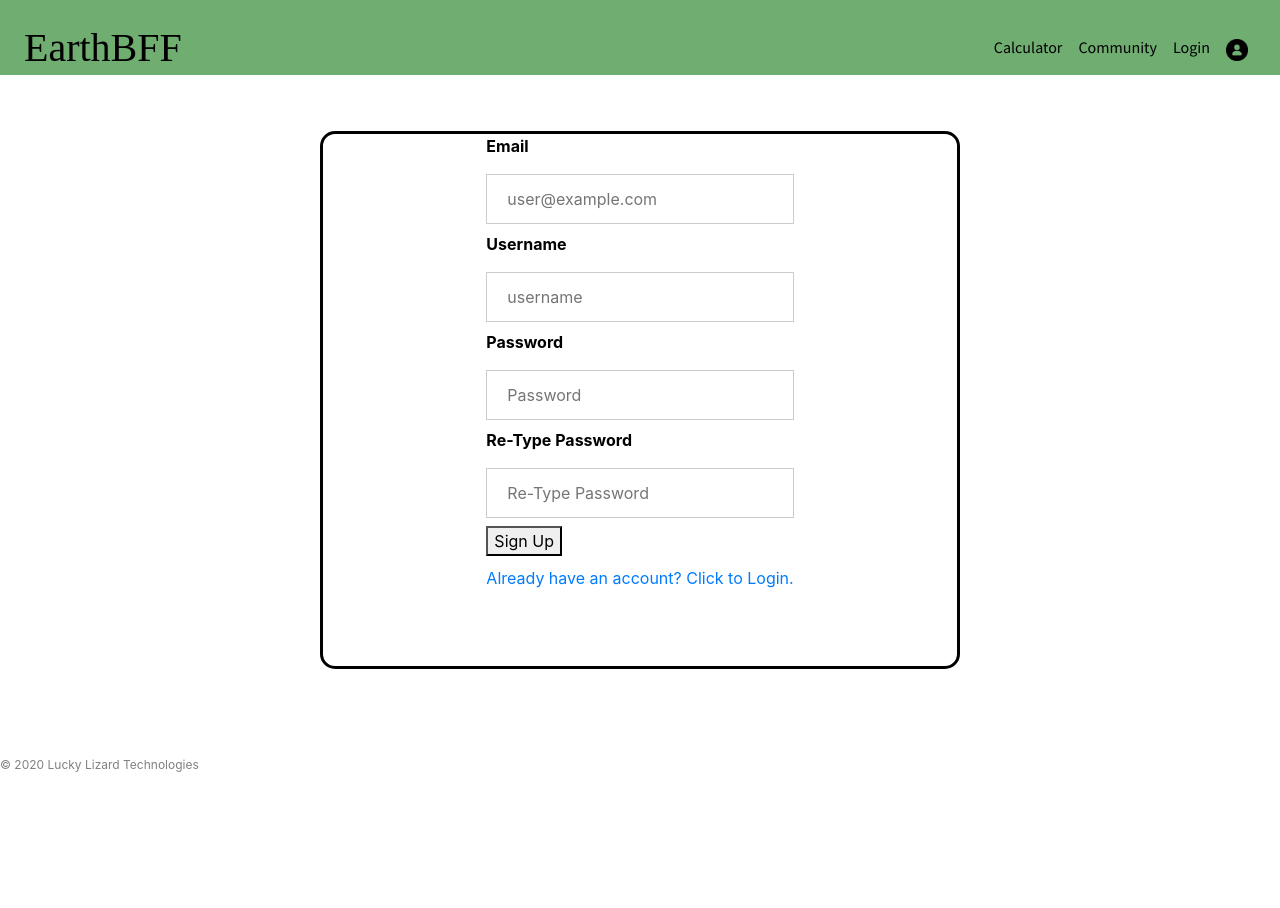
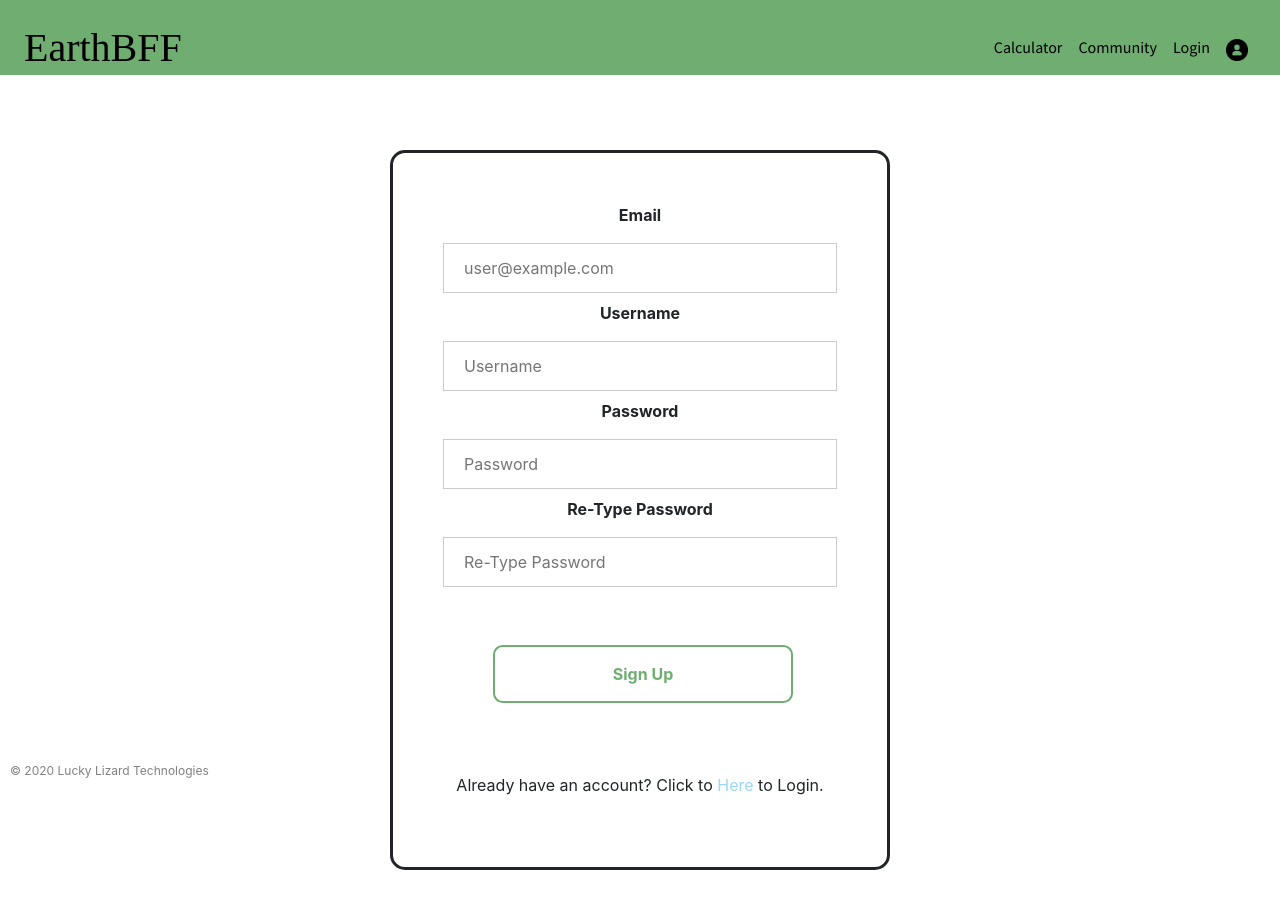
Before and after one commit to lizroper0/fe-earthbff, a React (Create React App) app: page /signup in a window 1280 px wide. Shown: the top 908 px of the page. Before the commit the page ends 800 px from the top, so only its background shows below. Built offline with nearby package versions, Linux system fonts and the light colour scheme; a web font is replaced by a local one.

Commit message:
styling updates on signup/login

```diff
--- a/src/App.js
+++ b/src/App.js
@@ -9,6 +9,7 @@ import Calculator from './Components/Calculator/Calculator';
 import Login from './Components/Login/Login';
 import Signup from './Components/Signup/Signup';
 import Resources from './Components/Resources/Resources';
+import Community from './Components/Community/Community'
 
 function App() {
 	const [carbonFootprint, setCarbonFootprint] = useState(0);
@@ -61,6 +62,7 @@ function App() {
 					)}
 				/>
 				<Route exact path='/resources' render={() => <Resources />} />
+				<Route exact path='/community' render={() => <Community />} />
 			</main>
 			<footer>
 				<p>&copy; 2020 Lucky Lizard Technologies</p>
--- a/src/Components/Calculator/Calculator.js
+++ b/src/Components/Calculator/Calculator.js
@@ -2,179 +2,6 @@ import React, { useState, useEffect } from 'react';
 import NumberFormat from 'react-number-format';
 import './calculator.scss';
 import axios from 'axios';
-
-// const quiz = [
-// 	{
-// 		label: 'Approximately how many miles do you drive per week?',
-// 		description:
-// 			'The average mileage per vehicle in the US is 219 miles/week. When answering this question, consider how much you use your car.  Do you use your car to commute to work, go shopping, run errands? Or do you walk, bike or take advantage of public transportation?',
-// 		responses: [
-// 			{
-// 				label: 'Below Average',
-// 				carbon_output: 5242,
-// 			},
-// 			{
-// 				label: 'Average',
-// 				carbon_output: 10484,
-// 			},
-// 			{
-// 				label: 'Above Average',
-// 				carbon_output: 15726,
-// 			},
-// 		],
-// 	},
-
-// 	{
-// 		label: 'How much natural gas do you consume per month?',
-// 		description:
-// 			'Natural gas is used in many things in the home like heating homes and water, to fuel cooking appliances and to dry clothes.  When answering this question, think about things like how long your showers usually last or whether you live in a place that has cold winters.',
-// 		responses: [
-// 			{
-// 				label: 'Below Average',
-// 				carbon_output: 1536,
-// 			},
-// 			{
-// 				label: 'Average',
-// 				carbon_output: 3071,
-// 			},
-// 			{
-// 				label: 'Above Average',
-// 				carbon_output: 4607,
-// 			},
-// 		],
-// 	},
-// 	{
-// 		label: 'How much electricity do you consume per month?',
-// 		description:
-// 			'For a benchmark, the person spends about $45 a month on electricity.  Consider the cost of your monthly bill and what your personal share is if you live with other people.',
-// 		responses: [
-// 			{
-// 				label: 'Below Average',
-// 				carbon_output: 2728,
-// 			},
-// 			{
-// 				label: 'Average',
-// 				carbon_output: 5455,
-// 			},
-// 			{
-// 				label: 'Above Average',
-// 				carbon_output: 8183,
-// 			},
-// 		],
-// 	},
-// 	{
-// 		label: 'How much waste do you generate per month?',
-// 		description:
-// 			'A few things to consider here. Are you taking any action to reduce waste like compost? Hoe much  of your food goes to waste each time you go grocery shopping?  Do you buy things that come with lots of packaging?',
-
-// 		responses: [
-// 			{
-// 				label: 'Below Average',
-// 				carbon_output: 346,
-// 			},
-// 			{
-// 				label: 'Average',
-// 				carbon_output: 692,
-// 			},
-// 			{
-// 				id: 12,
-// 				question: 4,
-// 				label: 'Above Average',
-// 				carbon_output: 1038,
-// 			},
-// 		],
-// 	},
-// 	{
-// 		label: 'Do you recycle aluminum and steel cans?',
-// 		description: 'Think soda cans and cans of food like beans.',
-
-// 		responses: [
-// 			{
-// 				label: 'Yes',
-// 				carbon_output: -89,
-// 			},
-// 			{
-// 				question: 5,
-// 				label: 'No',
-// 				carbon_output: 0,
-// 			},
-// 		],
-// 	},
-// 	{
-// 		label: 'Do you recycle plastic?',
-// 		description:
-// 			"Seems like everything's wrapped in plastic today, doesn't it?",
-
-// 		responses: [
-// 			{
-// 				label: 'Yes',
-// 				carbon_output: -36,
-// 			},
-// 			{
-// 				label: 'No',
-// 				carbon_output: 0,
-// 			},
-// 		],
-// 	},
-// 	{
-// 		label: 'Do you recycle glass?',
-// 		description:
-// 			'Kombucha bottles, wine bottles, even jelly jars! Make sure to clean them out before recycling.',
-// 		responses: [
-// 			{
-// 				label: 'Yes',
-// 				carbon_output: -25,
-// 			},
-// 			{
-// 				label: 'No',
-// 				carbon_output: 0,
-// 			},
-// 		],
-// 	},
-// 	{
-// 		label: 'Do you recycle newspaper and magazines?',
-// 		description:
-// 			"If you are in the younger generations, maybe you don't even get this things delivered to your house.",
-// 		responses: [
-// 			{
-// 				label: 'Yes',
-// 				carbon_output: -141,
-// 			},
-// 			{
-// 				label: 'No',
-// 				carbon_output: 0,
-// 			},
-// 		],
-// 	},
-// 	{
-// 		label:
-// 			'What most closely describes your diet in relation to consumption of animal products?',
-// 		description:
-// 			'Do you prefer your big juicy burger of the beef variety or something like the Impossible Burger?',
-// 		responses: [
-// 			{
-// 				label: 'Meat Lover',
-// 				carbon_output: 7275,
-// 			},
-// 			{
-// 				label: 'Average Meat Eater',
-// 				carbon_output: 5512,
-// 			},
-// 			{
-// 				label: 'No Beef',
-// 				carbon_output: 4189,
-// 			},
-// 			{
-// 				label: 'Vegetarian',
-// 				carbon_output: 3748,
-// 			},
-// 			{
-// 				label: 'Vegan',
-// 				carbon_output: 3307,
-// 			},
-// 		],
-// 	},
-// ];
 
 const calculatorUrl = 'http://localhost:8000/questions/';
 
@@ -186,8 +13,8 @@ const Calculator = ({ carbonFootprint, setCarbonFootprint, loggedIn }) => {
 	const [showResults, setShowResults] = useState(false);
 
 	const userCarbonOuput = {
-		"carbon_output": carbonFootprint,
-		"owner": parseInt(localStorage.getItem("id"))
+		carbon_output: carbonFootprint,
+		owner: parseInt(localStorage.getItem('id')),
 	};
 
 	useEffect(() => {
@@ -199,7 +26,6 @@ const Calculator = ({ carbonFootprint, setCarbonFootprint, loggedIn }) => {
 			.catch((err) => {
 				console.error(err);
 			});
-
 	}, []);
 
 	if (!calculator) {
@@ -212,14 +38,8 @@ const Calculator = ({ carbonFootprint, setCarbonFootprint, loggedIn }) => {
 		setCarbonFootprint(0);
 	};
 
-
-
 	const handleSaveScore = (event) => {
-
-
-			console.log(carbonFootprint)
 		event.preventDefault();
-
 		axios({
 			method: 'POST',
 			url: 'http://localhost:8000/results/',
@@ -230,10 +50,10 @@ const Calculator = ({ carbonFootprint, setCarbonFootprint, loggedIn }) => {
 		});
 	};
 
-
 	const handleStartOver = () => {
 		setShowStart(false);
 		setShowQuestions(true);
+		setShowResults(false);
 		setCarbonFootprint(0);
 	};
 
--- /dev/null
+++ b/src/Components/Community/Community.js
@@ -0,0 +1,12 @@
+import React from 'react';
+import './community.scss'
+
+const Community = () => {
+    return (
+        <div className='community-container'>
+            UNDER CONSTRUCTION
+        </div>
+    );
+};
+
+export default Community;
--- /dev/null
+++ b/src/Components/Community/community.scss
@@ -0,0 +1,3 @@
+.community-container {
+    margin: 100px 0 0 0;
+}
--- a/src/Components/Home/Home.js
+++ b/src/Components/Home/Home.js
@@ -18,7 +18,7 @@ const Home = () => {
 					<a href='#learn'>
 						<button className='home-button'>Learn More</button>
 					</a>
-					<Link to='/login'>
+					<Link to='/community'>
 						<button className='home-button'>Join Our Community</button>
 					</Link>
 				</div>
@@ -26,20 +26,19 @@ const Home = () => {
 			<div className='section-container'>
 				<div>
 					<div>
-						<h2 id='learn'>What is EarthBFF?</h2>
+						<h3 id='learn'>What is EarthBFF?</h3>
 						<h5>
-							EarthBFF is a placefor learning and community based around the
+							EarthBFF is a place for learning and community based around the
 							idea of treating the Earth like your best friend. The two main
 							fixtures of our space is the carbon footprint calculator and the
 							community bulletin board. Our mission at EarthBFF is to provide
 							education about how our everday actions translate into carbon
 							emmissions, and provide simple actionable steps and a caring
-							community to help you become a better friend to the Earth by
-							reducing these carbon emissions.
+							community to help you become a better friend to the Earth.
 						</h5>
 					</div>
 					<div>
-						<h2>What is a carbon footprint and why should I care about it?</h2>
+						<h3>What is a carbon footprint and why should I care about it?</h3>
 						<h5>
 							Excellent question, I am so glad you asked! A person's carbon
 							footprint is the amount of carbon dioxide and other carbon
@@ -51,30 +50,30 @@ const Home = () => {
 					</div>
 
 					<div>
-						<h2>How is my carbon footprint related to climate change?</h2>
+						<h3>How is my carbon footprint related to climate change?</h3>
 						<h5>
 							Simply put, global climate change is an alteration in the Earth's
 							average temperature and rainfall. This doesn't sound so scary, but
 							climate change is causing the Earth to warm up resulting in
 							melting glaciers, rising sea levels, and changes in severity and
 							frequency of natural disasters. Climate change is caused by all of
-							the carbon emissions and greenhouse gases that are largely created
-							by humans activities.
+							the carbon emissions and greenhouse gases made mostly
+							by human activity.
 						</h5>
 					</div>
 					<div>
-						<h2>Explain Green House Gases (GHG's) Please!</h2>
+						<h3>Explain Green House Gases (GHG's) Please!</h3>
 						<h5>
 							GHG's are are gases such as carbon dioxide, methane, nitrous
 							oxide, and flourinated gases that trap heat in the atmosphere,
 							ultimately causing the earth to warm up. An earth that is too warm
 							can have many negative consquences. These gases are largely
 							created from the production of and burning of fossil fuels like
-							coal, natural gas, oil.
+							coal, natural gas, and oil.
 						</h5>
 					</div>
 					<div>
-						<h2>How can I be a better friend to the Earth?</h2>
+						<h3>How can I be a better friend to the Earth?</h3>
 
 						<ul>
 							<li>
--- a/src/Components/Home/home.scss
+++ b/src/Components/Home/home.scss
@@ -91,7 +91,7 @@ $blue: #9cd7f3;
 
 }
 
-.section-container h2 {
+.section-container h3 {
 	max-width: 1200px;
 	font-family: 'Chelsea Market', cursive;
 	margin-top: 35px;
--- a/src/Components/Login/Login.js
+++ b/src/Components/Login/Login.js
@@ -24,7 +24,6 @@ const Login = ({ loggedIn, setLoggedIn }) => {
 		});
 	};
 
-
 	const getPrimaryKey = () => {
 		const username = { username: localStorage.getItem('username') };
 		axios({
@@ -44,10 +43,9 @@ const Login = ({ loggedIn, setLoggedIn }) => {
 	};
 
 	if (loggedIn) {
-		getPrimaryKey()
+		getPrimaryKey();
 		return <Redirect to='/calculator' />;
 	}
-
 
 	return (
 		<div className='login-page'>
@@ -73,11 +71,16 @@ const Login = ({ loggedIn, setLoggedIn }) => {
 							onChange={handleChange}
 							placeholder='Password'></input>
 
-						<button type='submit'>Log In</button>
+						<button className='login-button' type='submit'>
+							Log In
+						</button>
 					</form>
-					<Link to={'/signup'}>
-						<p> New to EarthBFF? Sign Up Here.</p>
-					</Link>
+
+					<p>
+						{' '}
+						New to EarthBFF? Sign Up {' '}
+						<Link to='/signup'>Here.</Link>
+					</p>
 				</div>
 			</div>
 		</div>
--- a/src/Components/Login/login.scss
+++ b/src/Components/Login/login.scss
@@ -3,42 +3,64 @@ $green: #6fad71;
 $blue: #9cd7f3;
 
 .login-page {
-	width: 100vw;
-	height: 100vh;
-	display: grid;
-	grid-template-columns: 1fr 2fr 1fr;
-	grid-template-rows: 1fr 2fr 1fr;
+	margin: 150px auto;
 }
 
 .login-container {
-	grid-column: 2;
-	grid-row: 2;
-	display: grid;
 	border-color: black;
 	border: solid;
 	border-radius: 15px;
-	background-color: white;
+	margin:auto;
+	max-width: 500px;
+	text-align: center;
 }
+
 
 .form-container {
 	margin: auto;
-	padding-bottom: 50px;
+	padding: 50px;
 }
 
-.button {
-	color: #004225;
+.login-button {
+	box-sizing: border-box;
+	width: 300px;
+	appearance: none;
+	background-color: transparent;
+	border: 2px solid $green;
+	border-radius: 0.6em;
+	color: $green;
+	cursor: pointer;
+	font-size: 1rem;
+	line-height: 1;
+	margin:  50px;
+	padding: 1.2em 2.8em;
+	text-decoration: none;
+	text-align: center;
+	font-weight: 700;
+	transition: box-shadow 300ms ease-in-out, color 300ms ease-in-out;
+
+	&:hover {
+		box-shadow: 0 0 40px 40px $green inset;
+		color: #fff;
+		outline: 0;
+	}
 }
 
 p {
-	padding: 10px 0 10px 0;
+	padding: 0 0 10px 0;
+	margin: 10px;
 }
 
 p a:link,
 a:visited {
 	text-decoration: none;
 }
+
 p a:hover,
 a:visited:hover {
-	color: blue;
 	text-decoration: underline;
 }
+
+label {
+	text-align: left;
+}
--- a/src/Components/Nav/Nav.js
+++ b/src/Components/Nav/Nav.js
@@ -14,7 +14,7 @@ const Nav = ({ loggedIn, handleLogout }) => {
 				<Link to='/community'>Community</Link>
 
 				{!loggedIn && <Link to='/login'>Login</Link>}
-				{loggedIn && <button onClick={handleLogout}>Logout</button>}
+				{loggedIn && <button className='nav-button' onClick={handleLogout}>Logout</button>}
 				<Link to='/profile'>
 					<img className='profile-img' src={ProfileLogo} alt='EarthBFFLogo' />
 				</Link>
--- a/src/Components/Nav/nav.scss
+++ b/src/Components/Nav/nav.scss
@@ -22,15 +22,26 @@ $blue: #9cd7f3;
 	padding: 0.5rem 1rem 0rem 0rem;
 	transition: all 300ms ease;
 	font-family: 'Source Sans Pro', sans-serif;
+
+
 }
 
-.navbar nav a:hover {
+.navbar a:hover {
+	color: $blue ;
+	// text-decoration: none;
+}
+.nav-button {
+	background: none;
+	border: none;
+	color: black;
+	padding: 0.5rem 1rem 0rem 0rem;
+	text-decoration: none;
+	font-family: 'Source Sans Pro', sans-serif;
 
-	text-decoration: underline;
-}
-
-.navbar h1 a:hover {
-	text-decoration: none;
+	&:hover {
+		color: $blue;
+		outline: 0;
+	}
 }
 
 .navbar h1 {
@@ -38,10 +49,16 @@ $blue: #9cd7f3;
 	padding: 0.5rem;
 	color: black;
 	font-family: 'Chelsea Market', cursive;
+
+	&:hover {
+		color: $blue;
+		text-decoration: none;
+	}
 }
 
 a {
 	text-decoration: none;
+	color: $blue;
 }
 
 .profile-img {
--- a/src/Components/Signup/Signup.js
+++ b/src/Components/Signup/Signup.js
@@ -51,7 +51,7 @@ const Signup = () => {
 							name='username'
 							value={newUser.username}
 							onChange={handleChange}
-							placeholder='username'></input>
+							placeholder='Username'></input>
 						<label htmlFor='password'>
 							<b>Password</b>
 						</label>
@@ -71,11 +71,14 @@ const Signup = () => {
 							onChange={handleChange}
 							placeholder='Re-Type Password'></input>
 
-						<button type='submit'>Sign Up</button>
+						<button className='signup-button' type='submit'>Sign Up</button>
 					</form>
-					<Link to={'/login'}>
-						<p> Already have an account? Click to Login.</p>
-					</Link>
+
+					<p>
+						{' '}
+						Already have an account? Click to <Link to='/login'>Here </Link>
+						to Login.
+					</p>
 				</div>
 			</div>
 		</div>
--- a/src/Components/Signup/signup.scss
+++ b/src/Components/Signup/signup.scss
@@ -3,12 +3,7 @@ $green: #6fad71;
 $blue: #9cd7f3;
 
 .signup-page {
-	width: 100vw;
-	height: 100vh;
-	display: grid;
-	grid-template-columns: 1fr 2fr 1fr;
-	grid-template-rows: 1fr 2fr 1fr;
-	color: black;
+	margin: 150px auto;
 }
 
 input[type=email], [type=text], input[type=password] {
@@ -21,22 +16,42 @@ input[type=email], [type=text], input[type=password] {
 }
 
 .signup-container {
-	grid-column: 2;
-	grid-row: 2;
-	display: grid;
 	border-color: black;
 	border: solid;
 	border-radius: 15px;
-	background-color: white;
+	margin:auto;
+	max-width: 500px;
+	text-align: center;
 }
 
 .signup-form-container {
 	margin: auto;
-	padding-bottom: 50px;
+	padding: 50px;
 }
 
-.button {
-	color: #004225;
+.signup-button {
+	box-sizing: border-box;
+	width: 300px;
+	appearance: none;
+	background-color: transparent;
+	border: 2px solid $green;
+	border-radius: 0.6em;
+	color: $green;
+	cursor: pointer;
+	font-size: 1rem;
+	line-height: 1;
+	margin:  50px;
+	padding: 1.2em 2.8em;
+	text-decoration: none;
+	text-align: center;
+	font-weight: 700;
+	transition: box-shadow 300ms ease-in-out, color 300ms ease-in-out;
+
+	&:hover {
+		box-shadow: 0 0 40px 40px $green inset;
+		color: #fff;
+		outline: 0;
+	}
 }
 
 p {
```
Also changed, not shown: 1 other file (tests, documents, lock files or other folders). Lines whose indentation alone changed are shown as unchanged.
